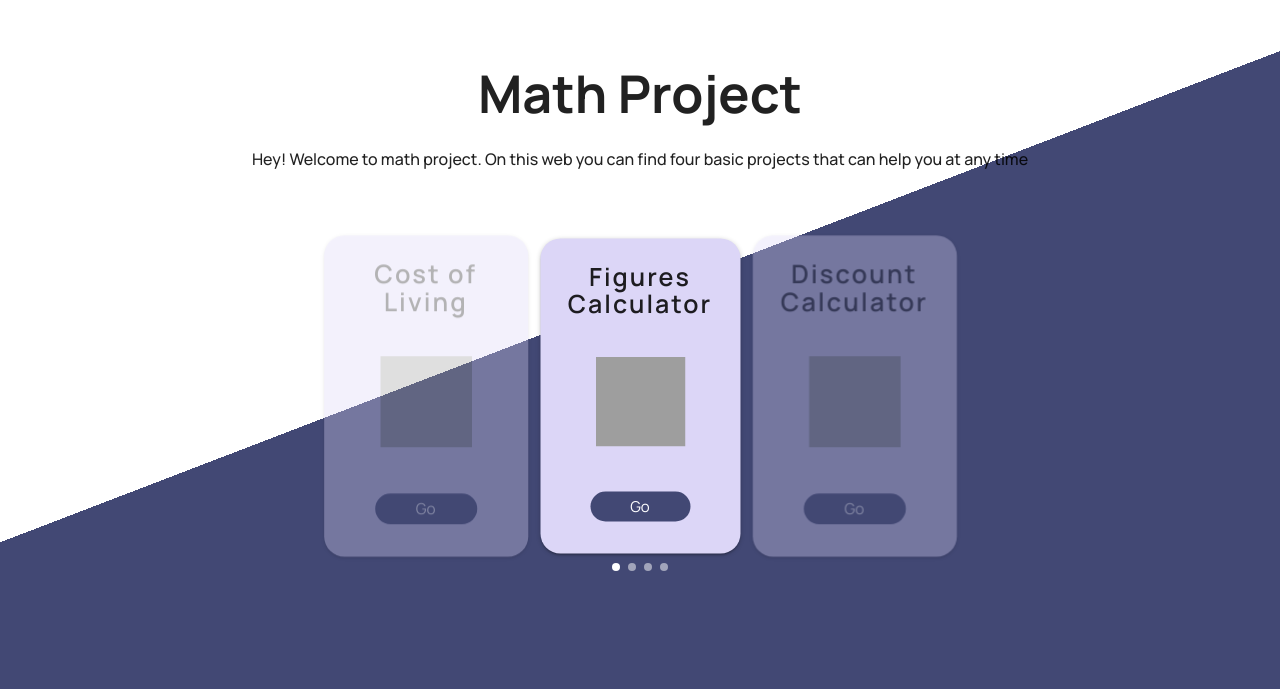
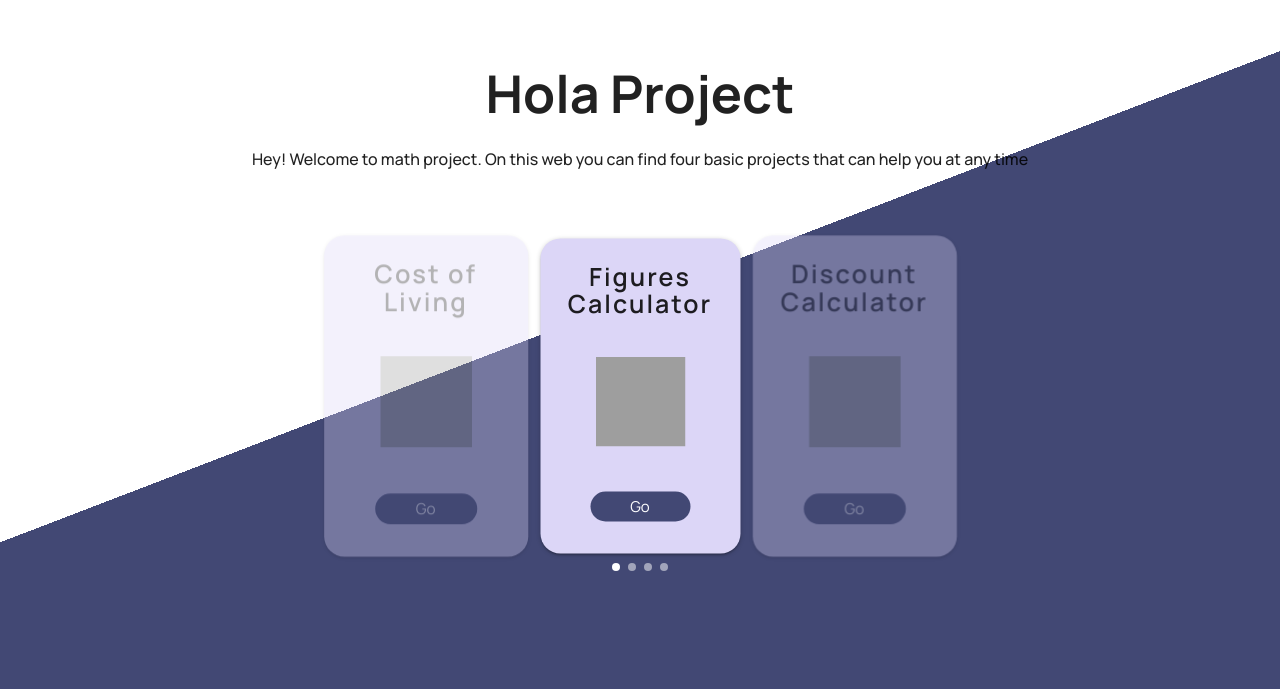
Before and after one commit to AnSeVi/ProyectosJS, a plain HTML site: page index.html in a window 1280 px wide. Shown: the top 689 px of the page. Drawn offline with nearby package versions, Linux system fonts and the light colour scheme; grey boxes are pictures that could not be loaded.

Commit message:
probando algo

```diff
--- a/index.html
+++ b/index.html
@@ -22,7 +22,7 @@
 </head>
 <body>
     <header>
-        <h1>Math Project</h1>
+        <h1>Hola Project</h1>
         <p>Hey! Welcome to math project. On this web you can find four basic projects that can help you at any time</p>
     </header>
     <main class="container">
```
